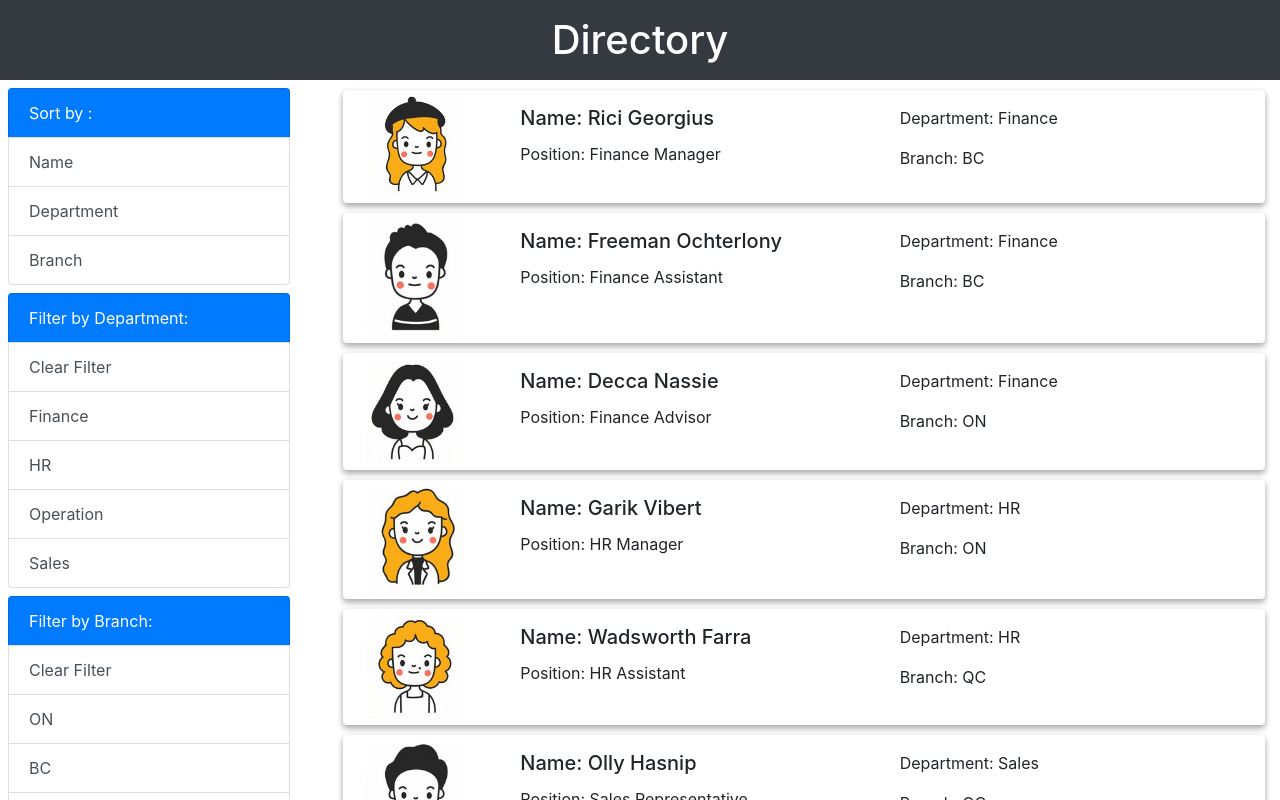
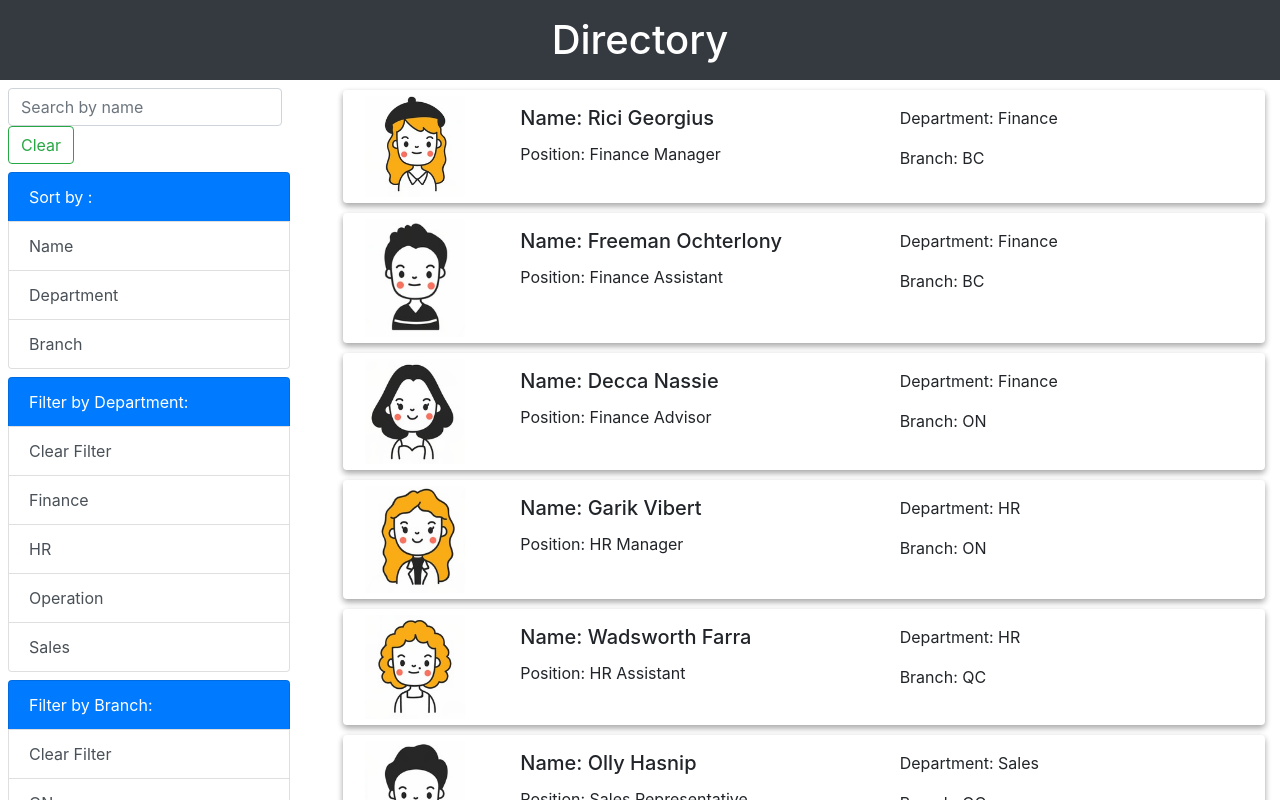
Before and after one commit to mila-mamat/h19-employee-directory, a React (Create React App) app in the folder directory/: page / in a window 1280 px wide. Shown: the top 800 px of the page. Built offline with nearby package versions, Linux system fonts and the light colour scheme.

Commit message:
added search by name function

```diff
--- a/directory/package.json
+++ b/directory/package.json
@@ -17,7 +17,7 @@
     "test": "react-scripts test",
     "eject": "react-scripts eject",
     "predeploy": "npm run build",
-  "deploy": "gh-pages -d build"
+    "deploy": "gh-pages -d build"
   },
   "eslintConfig": {
     "extends": "react-app"
--- /dev/null
+++ b/directory/src/components/Search/index.js
@@ -0,0 +1,23 @@
+import React from "react";
+
+function Search(props) {
+  return (
+    <div className="m-2" >
+    <form className="form-inline d-inline">
+      <input
+        role={props.role}
+        className="form-control mr-sm-2"
+        type="search"
+        placeholder="Search by name"
+        aria-label="Search"
+        onChange={props.onChange}
+      ></input>
+    </form>
+     <button className="btn btn-outline-success d-inline" onClick={props.onClick}>
+     Clear
+   </button>
+   </div>
+  );
+}
+
+export default Search;
--- a/directory/src/components/Wrapper/index.js
+++ b/directory/src/components/Wrapper/index.js
@@ -2,6 +2,7 @@ import React, { Component } from "react";
 import "./style.css";
 import Row from "../Row";
 import Col from "../Col";
+import Search from "../Search";
 import Container from "../Container";
 import List from "../List";
 import Employees from "../../employees.json";
@@ -13,6 +14,29 @@ class Wrapper extends Component {
     employees: Employees,
   };
 
+  handleChange = (event) => {
+    const role = event.target.getAttribute("role");
+    // sort by name, department or branch
+    if (role === "Sort") {
+      this.handleSort(event);
+    } else if (role === "Filter") {
+      // filter by department and/or branch
+      this.handleFilter(event);
+    } else if (role === "Search") {
+      //search employees by name
+      this.handleSearch(event);
+    }
+  };
+
+  //sort employees by name, department or branch
+  handleSort = (event) => {
+    const sortKey = event.target.getAttribute("id").toLowerCase();
+    const sortedEmployees = this.state.employees.sort(
+      this.dynamicSort(sortKey)
+    );
+    this.setState({ employees: sortedEmployees });
+  };
+
   // function to sort employees by name, department and branch
   dynamicSort = (property) => {
     return function (a, b) {
@@ -20,16 +44,8 @@ class Wrapper extends Component {
     };
   };
 
-  handleChange = (event) => {
-    const role = event.target.getAttribute("role");
-    // sort by name, department or branch
-    if (role === "Sort") {
-      const sortKey = event.target.getAttribute("id").toLowerCase();
-      const sortedEmployees = this.state.employees.sort(
-        this.dynamicSort(sortKey)
-      );
-      this.setState({ employees: sortedEmployees });
-    } else {  // filter by department and/or branch
+  //filter employees by department and/or branch
+  handleFilter = (event) => {
     //get the category : department , branch
     const category = event.target.getAttribute("category").toLowerCase();
     // get the filter key: the department/ branch name
@@ -38,8 +54,9 @@ class Wrapper extends Component {
 
     if (filterKey === "Clear Filter") {
       // clear filter category and reset the employees
-        this.setState({ employees: Employees, filterCategory: "" });
-      } else {//taking filter cumulation into consideration(eg: BC+HR, BC+ON)
+      this.handleClearFilter(event);
+    } else {
+      //taking filter cumulation into consideration(eg: BC+HR, BC+ON)
       //if the filters are in the same category, then lift the previous filter (eg:BC + ON)
       if (this.state.filterCategory === category) {
         filteredEmployees = Employees.filter(
@@ -56,14 +73,43 @@ class Wrapper extends Component {
         filterCategory: category,
       });
     }
+  };
+
+  // search employees by name
+  handleSearch = (event) => {
+    // get the eployee name searched
+    let searchKey = event.target.value;
+     // map through the employees name to find names include the searchKey
+    let searchResult =[]
+     Employees.forEach(employee =>{
+       if(employee.name.toLowerCase().includes(searchKey.toLowerCase()))  searchResult.push(employee)
+     })
+    this.setState({ employees: searchResult });
+  };
+
+  //lift all filters that are applied before
+  handleClearFilter = (event) => {
+    // reset the search box if user is clearing name search
+    let inputBox = event.target.innerHTML
+    if(inputBox === "Clear") {
+      event.target.previousSibling.reset()
     }
+    //reset the employees info and filters saved
+    this.setState({ employees: Employees, filterCategory: "" });
   };
+
+
 
   render() {
     return (
       <main className="wrapper">
         <Row>
           <Col size="md-4 lg-3">
+            <Search
+              role="Search"
+              onChange={this.handleChange}
+              onClick={this.handleClearFilter}
+            />
             <List
               role="Sort"
               items="Name,Department,Branch"
```
Lines whose indentation alone changed are shown as unchanged.
